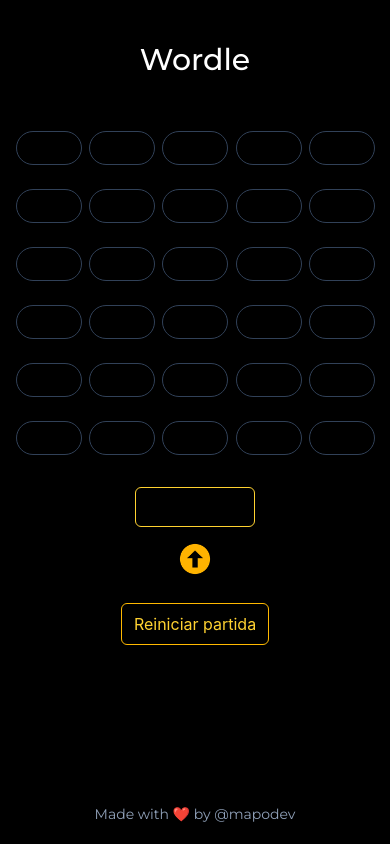
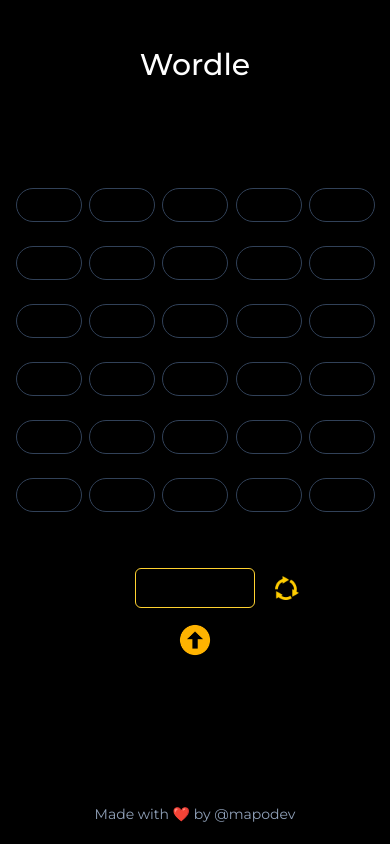
Before and after one commit to mario4off/wordle, a React (Vite) app: page / in a window 390 px wide. Built offline with nearby package versions, Linux system fonts and the light colour scheme.

Commit message:
fix: enhance GuessForm and RestartGameButton components for improved layout and functionality

```diff
--- a/src/components/board.tsx
+++ b/src/components/board.tsx
@@ -63,12 +63,12 @@ export default function Board() {
   };
 
   return (
-    <section className="px-4 md:px-12 flex flex-col items-center gap:4 md:gap-8 ">
+    <section className="px-4 md:px-12 flex flex-col justify-center items-center gap:4 md:gap-8 ">
       <WordsGrid currentWord={currentWord} guess={guess} tries={tries} />
 
       <div className="min-h-34 flex items-center">
         {gameStatus == "playing" ? (
-          <GuessForm setGuess={handleGuess} />
+          <GuessForm setGuess={handleGuess} restart={handleRestart} />
         ) : (
           <div
             className={`border px-3 p-2 rounded-md ${gameResult.style.container}`}
@@ -77,8 +77,6 @@ export default function Board() {
           </div>
         )}
       </div>
-
-      <RestartGameButton restart={handleRestart} />
     </section>
   );
 }
--- a/src/components/guess-form.tsx
+++ b/src/components/guess-form.tsx
@@ -1,10 +1,13 @@
 import { useState } from "react";
 import { normalizeString } from "../utils";
+import RestartGameButton from "./restart-game-button";
 
 export default function GuessForm({
   setGuess,
+  restart,
 }: {
   setGuess: (e: string) => void;
+  restart: () => void;
 }) {
   const handleSubmit = (formData: FormData) => {
     const guess = formData.get("guess") as string;
@@ -18,9 +21,10 @@ export default function GuessForm({
   const [value, setValue] = useState("");
   return (
     <form
-      className="flex items-center mb-4 gap-2 flex-col md:gap-10 mt-8"
+      className="flex items-center justify-center gap-2 flex-col md:gap-10 mt-8"
       action={handleSubmit}
     >
+      <div className="relative flex justify-center w-full">
         <input
           type="text"
           name="guess"
@@ -29,6 +33,11 @@ export default function GuessForm({
           value={value}
           className="w-30 md:w-52 border border-amber-300 text-amber-300 text-center text-base tracking-widest min-h-10 md:min-h-12 rounded-md"
         />
+
+        <div className="absolute left-full ms-[20px] md:ms-[30px] top-1/2 -translate-y-1/2">
+          <RestartGameButton restart={restart} />
+        </div>
+      </div>
 
       <button
         type="submit"
--- a/src/components/restart-game-button.tsx
+++ b/src/components/restart-game-button.tsx
@@ -4,11 +4,17 @@ export default function RestartGameButton({
   restart: () => void;
 }) {
   return (
-    <button
-      onClick={() => restart()}
-      className="text-amber-300 cursor-pointer text-md my-1 md:text-xl border border-amber-400 px-3 p-2 rounded-md hover:bg-amber-900"
-    >
-      Reiniciar partida
-    </button>
+    <div className="flex justify-end w-full">
+      <button
+        onClick={() => restart()}
+        className="text-amber-300 cursor-pointer text-md  md:text-xl  rounded-md hover:bg-amber-900"
+      >
+        <img
+          className="max-w-6 md:max-w-8"
+          src="/cycle.webp"
+          alt="circular arrows"
+        />
+      </button>
+    </div>
   );
 }
--- a/src/components/words-grid.tsx
+++ b/src/components/words-grid.tsx
@@ -69,7 +69,7 @@ export default function WordsGrid({
   };
 
   return (
-    <div className="mt-3 md:mt-5 grid grid-cols-5 gap-x-2 md:gap-x-8 gap-y-6 md:gap-y-10">
+    <div className="my-5 md:my-5 grid grid-cols-5 gap-x-2 md:gap-x-8 gap-y-6 md:gap-y-10">
       {Array.from({ length: MAX_ROWS }, (_, rowIndex) => {
         const guessedWord = guessRecord[rowIndex] ?? "";
 
```
Also changed, not shown: public/cycle.webp (added). Lines whose indentation alone changed are shown as unchanged.
